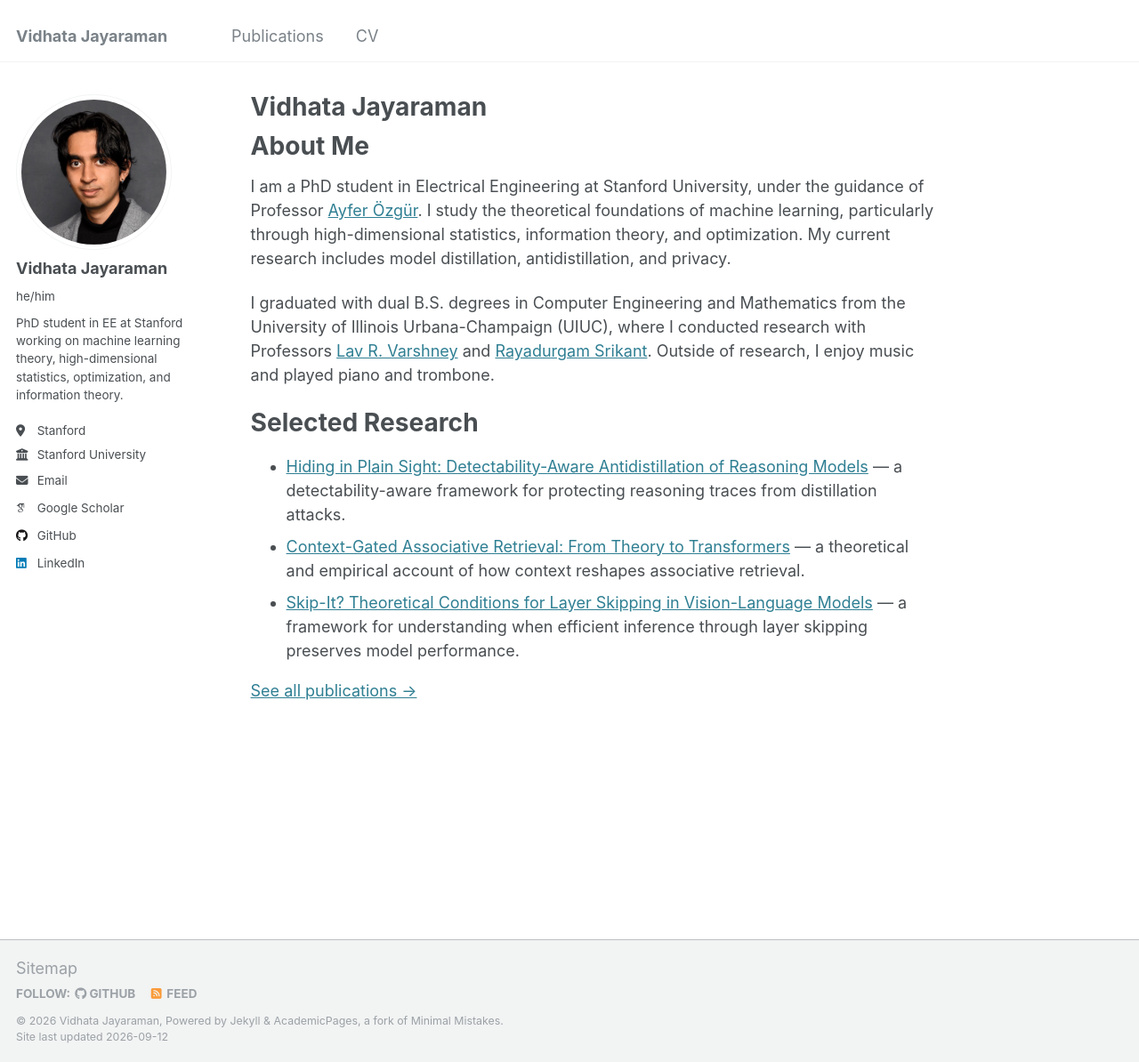
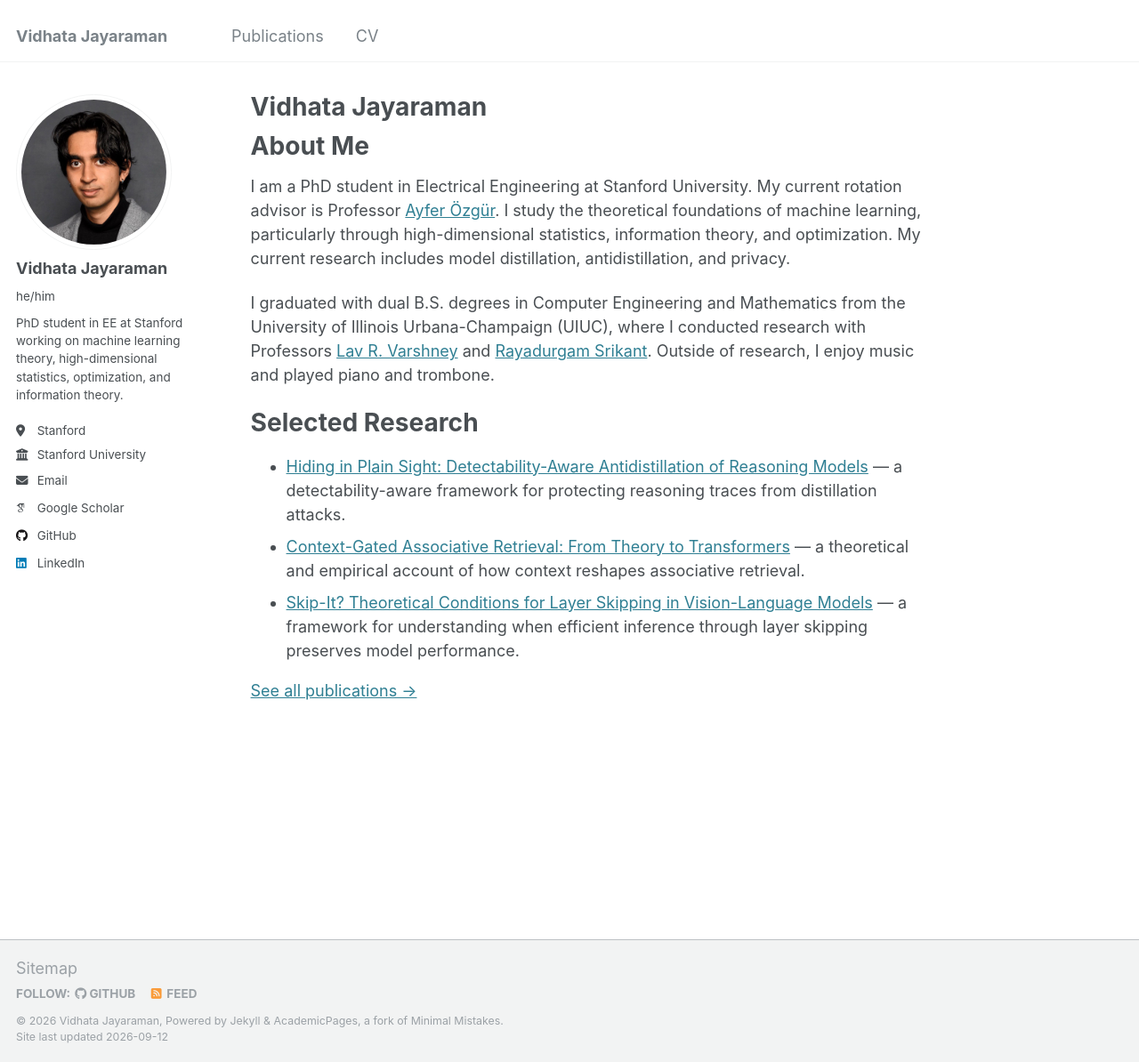
Before and after one commit to dxdt14/dxdt14.github.io, a Jekyll site: the page built from _pages/about.md, in a window 1280 px wide and 1194 px high. Shown: the whole window at 89% size. Built offline with Jekyll 4.4.1, drawn with Linux system fonts in a browser that asks for light colours; some web fonts are replaced.

Commit message:
reworded about me

```diff
--- a/_pages/about.md
+++ b/_pages/about.md
@@ -11,7 +11,7 @@ redirect_from:
 About Me
 ===
 
-I am a PhD student in Electrical Engineering at Stanford University, under the guidance of Professor [Ayfer Özgür](https://stanford.edu/~aozgur/). I study the theoretical foundations of machine learning, particularly through high-dimensional statistics, information theory, and optimization. My current research includes model distillation, antidistillation, and privacy.
+I am a PhD student in Electrical Engineering at Stanford University. My current rotation advisor is Professor [Ayfer Özgür](https://stanford.edu/~aozgur/). I study the theoretical foundations of machine learning, particularly through high-dimensional statistics, information theory, and optimization. My current research includes model distillation, antidistillation, and privacy.
 
 I graduated with dual B.S. degrees in Computer Engineering and Mathematics from the University of Illinois Urbana-Champaign (UIUC), where I conducted research with Professors [Lav R. Varshney](https://varshney.csl.illinois.edu) and [Rayadurgam Srikant](https://sites.google.com/a/illinois.edu/srikant). Outside of research, I enjoy music and played piano and trombone.
 
```
